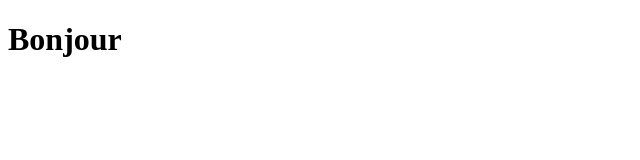
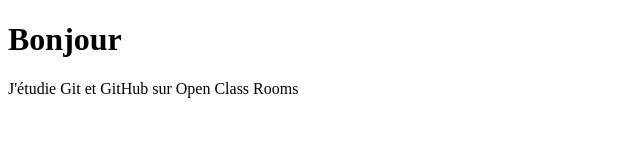
Before and after one commit to mbembafofana/GerezVotreCodeAvecGitEtGitHubOpenClassRooms, a plain HTML site: page index.html in a window 1280 px wide. Shown: the whole page, without its empty margins (0-640 px from the left). Drawn offline with Linux system fonts and the light colour scheme.

Commit message:
ajout du premier paragraphe

```diff
--- a/index.html
+++ b/index.html
@@ -5,5 +5,6 @@
 </head>
 <body>
 	<h1>Bonjour</h1>
+	<p>J'étudie Git et GitHub sur Open Class Rooms</p>
 </body>
 </html>
```
